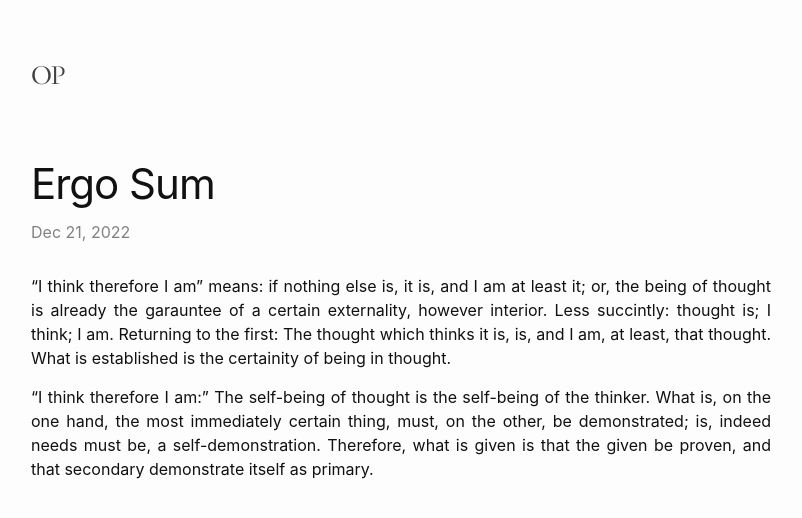
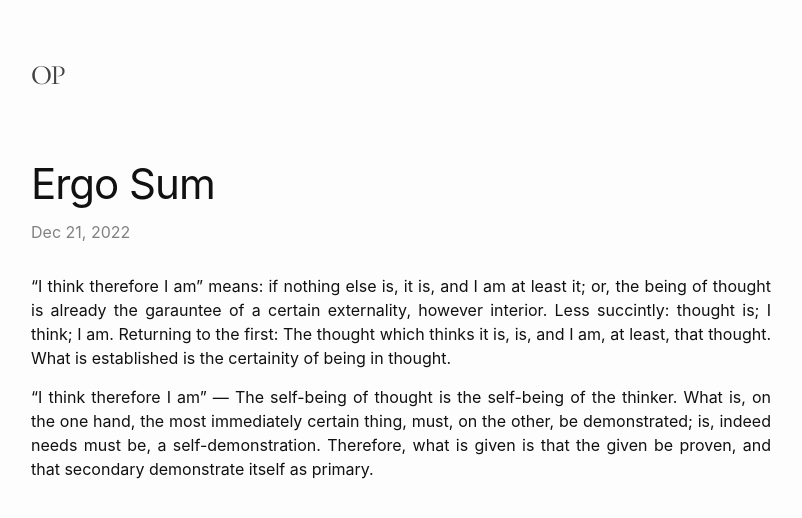
Before and after one commit to TheatrumMundi/TheatrumMundi, a Jekyll site: the page built from _posts/2022-12-21-ergo-sum.markdown, in a window 1280 px wide. Shown: the top 518 px of the page, without its empty margins (239-1041 px from the left). Built offline with Jekyll 4.4.1, drawn with Linux system fonts in a browser that asks for light colours; some web fonts are replaced.

```diff
--- a/_posts/2022-12-21-ergo-sum.markdown
+++ b/_posts/2022-12-21-ergo-sum.markdown
@@ -7,4 +7,4 @@ categories: jekyll update
 
 “I think therefore I am” means: if nothing else is, it is, and I am at least it; or, the being of thought is already the garauntee of a certain externality, however interior. Less succintly: thought is; I think; I am. Returning to the first: The thought which thinks it is, is, and I am, at least, that thought. What is established is the certainity of being in thought.
 
-"I think therefore I am:" The self-being of thought is the self-being of the thinker. What is, on the one hand, the most immediately certain thing, must, on the other, be demonstrated; is, indeed needs must be, a self-demonstration. Therefore, what is given is that the given be proven, and that secondary demonstrate itself as primary.
+"I think therefore I am" — The self-being of thought is the self-being of the thinker. What is, on the one hand, the most immediately certain thing, must, on the other, be demonstrated; is, indeed needs must be, a self-demonstration. Therefore, what is given is that the given be proven, and that secondary demonstrate itself as primary.
```
